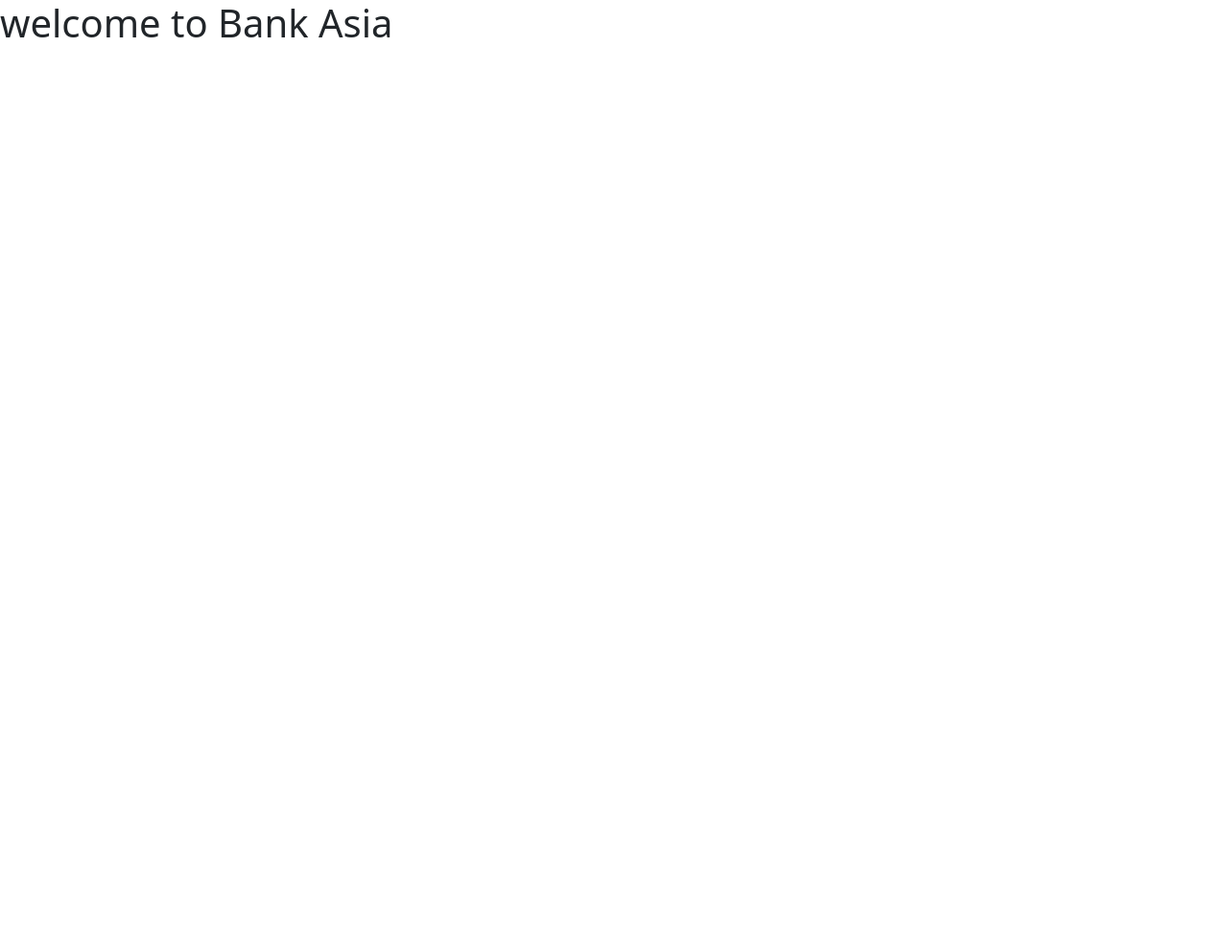
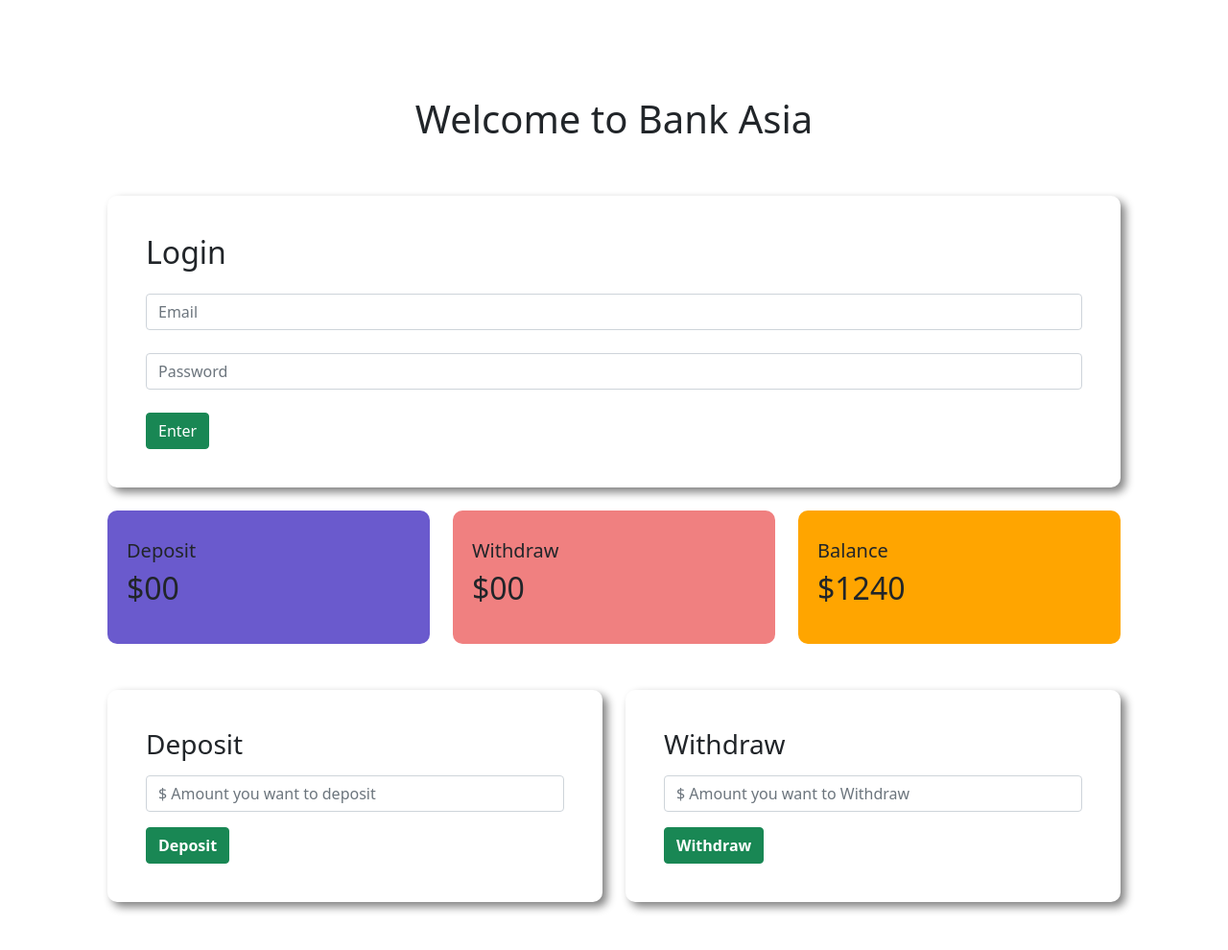
Before and after one commit to akmsajjad/Bank-Asia, a plain HTML site: page index.html in a window 1280 px wide. Shown: the whole page at 96% size. Before the commit the page ends 800 px from the top, so only its background shows below. Drawn offline with nearby package versions, Linux system fonts and the light colour scheme.

Commit message:
All design part done

```diff
--- a/index.html
+++ b/index.html
@@ -9,7 +9,57 @@
     <title>Bank Asia</title>
 </head>
 <body>
-    <h1>welcome to Bank Asia</h1>
+   <div class="container-fluid">
+    <div id="login-area" >
+        <h1 class="text-center pb-5">Welcome to Bank Asia</h1>
+        <div class="submit-area">
+            <h2 class="mb-4 ">Login</h2>
+            <input type="email" class="form-control mb-4" placeholder="Email">
+            <input type="password" class="form-control mb-4" placeholder="Password">
+            <button class="btn btn-success">Enter</button>
+        </div>
+
+    </div>
+    <div class="row pt-4 pb-5">
+            <div class="col-md-4  ">
+                <div class="status Deposit">
+                    <h5>Deposit</h5>
+                    <h2>$00</h2>
+                </div>
+            </div>
+            <div class="col-md-4 ">
+                <div class="status Withdraw">
+                    <h5>Withdraw</h5>
+                    <h2>$00</h2>
+                </div>
+            </div>
+            <div class="col-md-4 ">
+                <div class="status Balance">
+                    <h5>Balance</h5>
+                    <h2>$1240</h2>
+                </div>
+            </div>
+    </div>
+    <div class="transaction-area">
+        <div class="row">
+            <div class="col-md-6">
+                <div class="add-deposit submit-area">
+                    <h3 class="mb-3">Deposit</h3>
+                    <input type="text" class="form-control mb-3" placeholder="$ Amount you want to deposit">
+                    <button class="btn btn-success fw-bold">Deposit</button>
+                </div>
+            </div>
+            <div class="col-md-6">
+                <div class="do-withdraw submit-area">
+                    <h3 class="mb-3">Withdraw</h3>
+                    <input type="text" class="form-control mb-3" placeholder="$ Amount you want to Withdraw">
+                    <button class="btn btn-success fw-bold ">Withdraw</button>
+                </div>
+            </div>
+        </div>
+    </div>
+
+   </div>
 
 </body>
 </html>
--- a/style.css
+++ b/style.css
@@ -0,0 +1,21 @@
+body{
+    padding: 100px;
+}
+.submit-area{
+    padding: 40px;
+    border-radius: 10px;
+    box-shadow: 5px 5px 10px grey;
+}
+.status{
+    padding: 30px 20px;
+    border-radius: 10px;
+}
+.Deposit{
+    background: slateblue ;
+}
+.Withdraw{
+    background: lightcoral ;
+}
+.Balance{
+    background-color: orange;
+}
```
